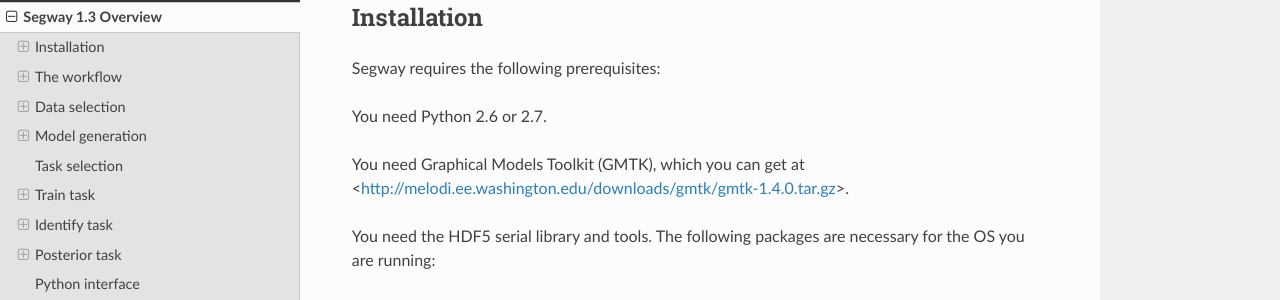
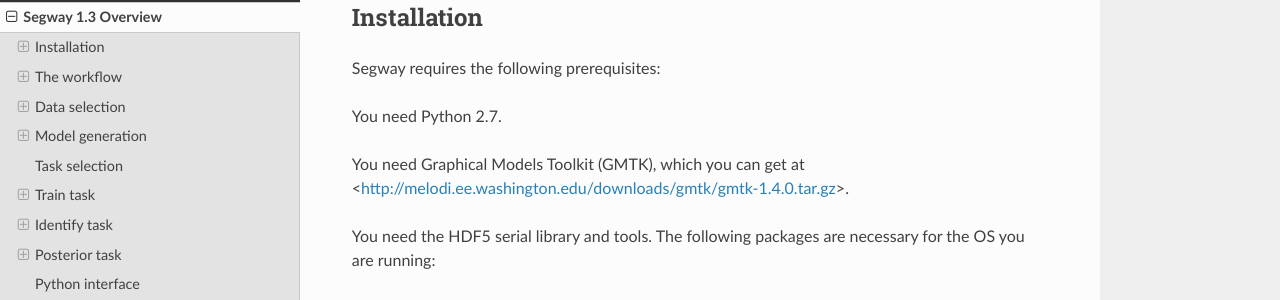
Before and after one commit to hoffmangroup/segway, a Sphinx documentation site: the page built from doc/segway.rst, in a window 1280 px wide and 900 px high. Shown: the part 159-459 px from the top of the window. Built offline with Sphinx 7.4.7 and the Read the Docs theme 2.0.0, drawn with Linux system fonts in a browser that asks for light colours; formulas are drawn with MathJax 3; the version number is read from the project's files by our own code.

Commit message:
Update version requirement documentation to Python 2.7

```diff
--- a/doc/segway.rst
+++ b/doc/segway.rst
@@ -9,7 +9,7 @@ Installation
 
 Segway requires the following prerequisites:
 
-You need Python 2.6 or 2.7.
+You need Python 2.7.
 
 You need Graphical Models Toolkit (GMTK), which you can get at
 <http://melodi.ee.washington.edu/downloads/gmtk/gmtk-1.4.0.tar.gz>.
```
